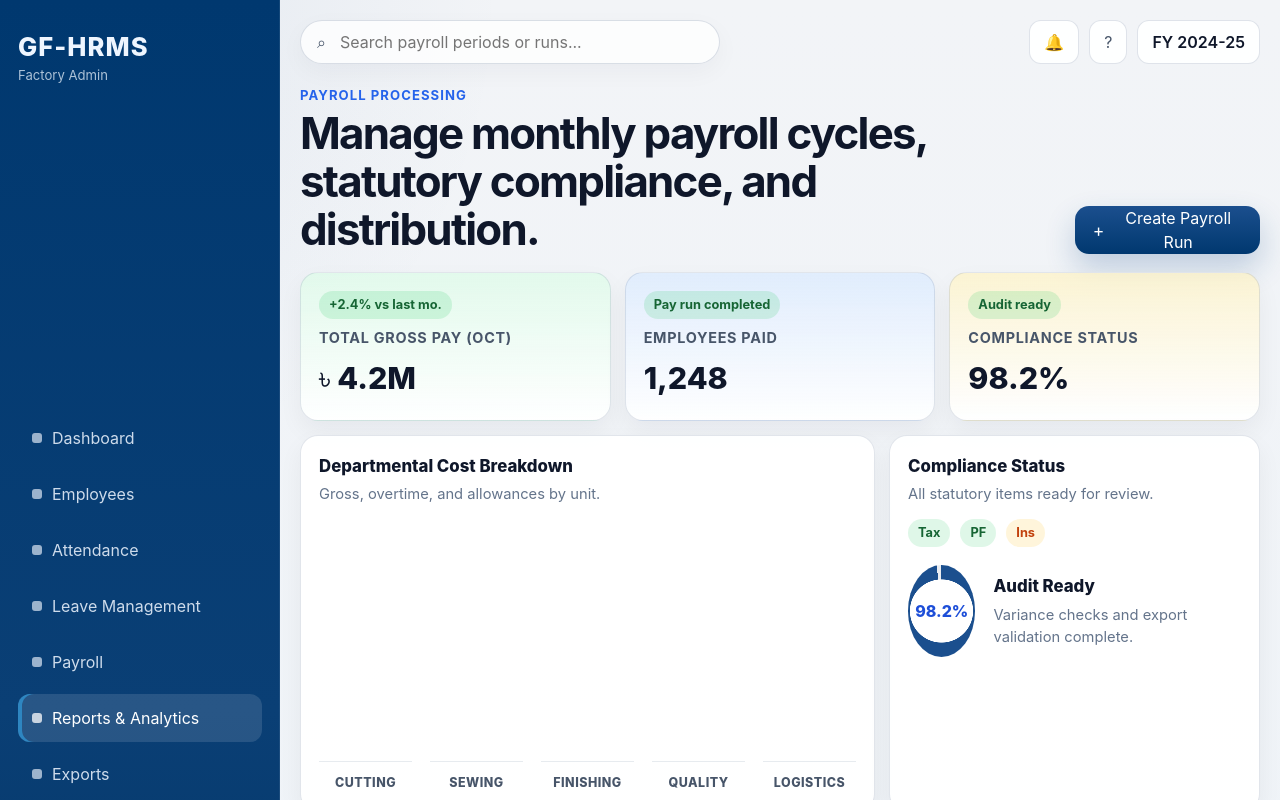
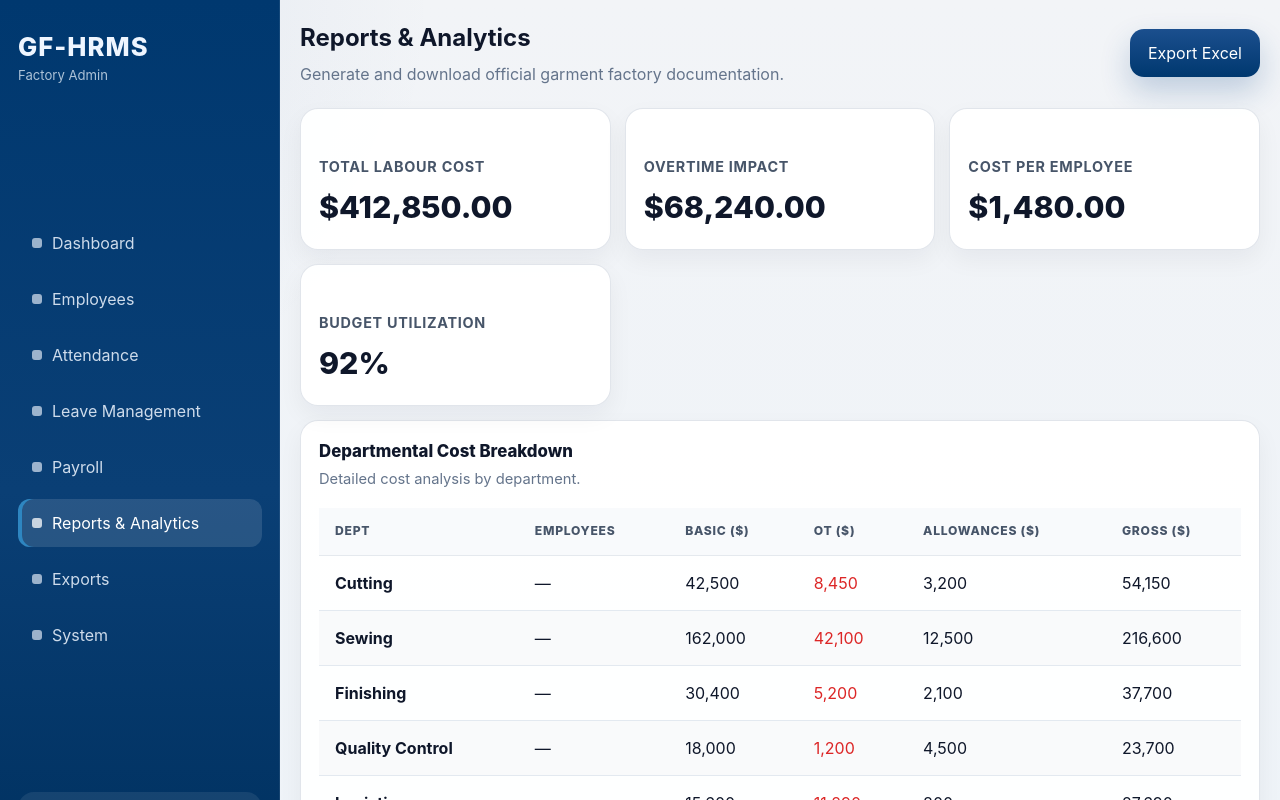
Before and after one commit to ShehanJay19/gf-hrms, a React (Vite) app in the folder frontend/: page / in a window 1280 px wide. Both pictures are taken after a click on the button "Reports & Analytics". Shown: the top 800 px of the page. Built offline with nearby package versions, Linux system fonts and the light colour scheme.

Commit message:
Add Reports component and integrate it into the main application flow

```diff
--- a/frontend/src/App.tsx
+++ b/frontend/src/App.tsx
@@ -3,6 +3,7 @@ import Employees from './pages/Employees';
 import AddEmployee from './pages/AddEmployee';
 import LeaveManagement from './pages/LeaveManagement';
 import Attendance from './pages/Attendance';
+import Reports from './pages/Reports';
 
 type StatCard = {
   label: string;
@@ -234,6 +235,8 @@ function App() {
           <LeaveManagement />
         ) : page === 'Attendance' ? (
           <Attendance />
+        ) : page === 'Reports & Analytics' ? (
+          <Reports />
         ) : (
           <PayrollDashboard />
         )}
--- /dev/null
+++ b/frontend/src/pages/Reports.tsx
@@ -0,0 +1,84 @@
+import React from 'react';
+
+const departments = [
+  { name: 'Cutting', basic: 42500, ot: 8450, allowances: 3200 },
+  { name: 'Sewing', basic: 162000, ot: 42100, allowances: 12500 },
+  { name: 'Finishing', basic: 30400, ot: 5200, allowances: 2100 },
+  { name: 'Quality Control', basic: 18000, ot: 1200, allowances: 4500 },
+  { name: 'Logistics', basic: 15600, ot: 11290, allowances: 800 },
+];
+
+export default function Reports() {
+  return (
+    <div>
+      <header className="topbar">
+        <div style={{ display: 'flex', alignItems: 'center', justifyContent: 'space-between', width: '100%' }}>
+          <div>
+            <h2 style={{ margin: 0 }}>Reports & Analytics</h2>
+            <p style={{ margin: '6px 0 0', color: '#64748b' }}>Generate and download official garment factory documentation.</p>
+          </div>
+          <div>
+            <button className="primary-button">Export Excel</button>
+          </div>
+        </div>
+      </header>
+
+      <section style={{ marginTop: 18 }}>
+        <div className="stats-grid">
+          <article className="stat-card">
+            <div className="stat-label">Total Labour Cost</div>
+            <div className="stat-value">$412,850.00</div>
+          </article>
+          <article className="stat-card">
+            <div className="stat-label">Overtime Impact</div>
+            <div className="stat-value">$68,240.00</div>
+          </article>
+          <article className="stat-card">
+            <div className="stat-label">Cost Per Employee</div>
+            <div className="stat-value">$1,480.00</div>
+          </article>
+          <article className="stat-card">
+            <div className="stat-label">Budget Utilization</div>
+            <div className="stat-value">92%</div>
+          </article>
+        </div>
+
+        <div style={{ marginTop: 14 }} className="panel">
+          <div className="panel-header">
+            <div>
+              <p className="panel-title">Departmental Cost Breakdown</p>
+              <p className="panel-subtitle">Detailed cost analysis by department.</p>
+            </div>
+          </div>
+
+          <div style={{ marginTop: 12 }}>
+            <table>
+              <thead>
+                <tr>
+                  <th>DEPT</th>
+                  <th>EMPLOYEES</th>
+                  <th>BASIC ($)</th>
+                  <th>OT ($)</th>
+                  <th>ALLOWANCES ($)</th>
+                  <th>GROSS ($)</th>
+                </tr>
+              </thead>
+              <tbody>
+                {departments.map((d) => (
+                  <tr key={d.name}>
+                    <td style={{ fontWeight: 700 }}>{d.name}</td>
+                    <td>—</td>
+                    <td>{d.basic.toLocaleString()}</td>
+                    <td style={{ color: '#dc2626' }}>{d.ot.toLocaleString()}</td>
+                    <td>{d.allowances.toLocaleString()}</td>
+                    <td>{(d.basic + d.ot + d.allowances).toLocaleString()}</td>
+                  </tr>
+                ))}
+              </tbody>
+            </table>
+          </div>
+        </div>
+      </section>
+    </div>
+  );
+}
```
